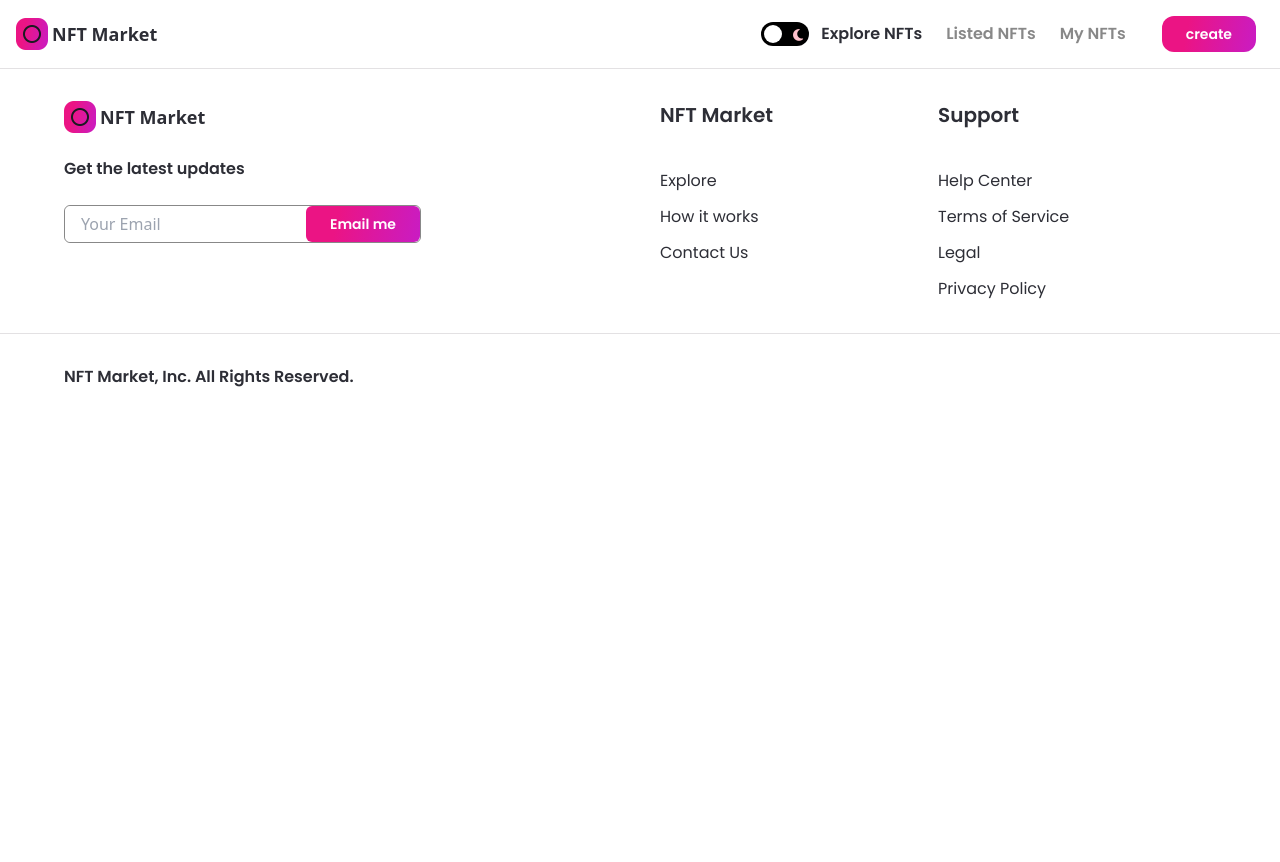
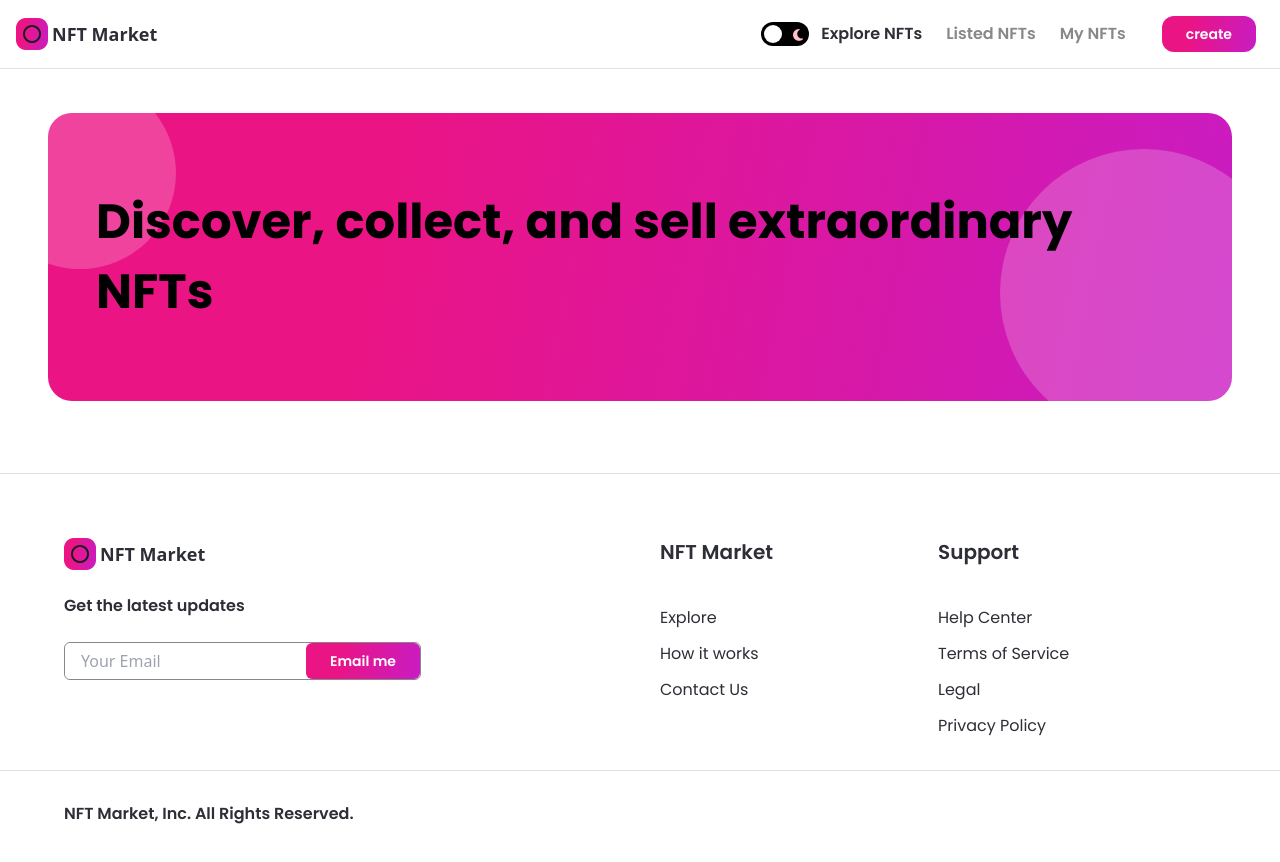
Before and after one commit to Mritunjay004/nft-marketplace, a Next.js app: page / in a window 1280 px wide. Shown: the top 862 px of the page. Before the commit the page ends 800 px from the top, so only its background shows below. Built offline with nearby package versions, Linux system fonts and the light colour scheme.

Commit message:
adding banner

```diff
--- /dev/null
+++ b/components/Banner.jsx
@@ -0,0 +1,9 @@
+const Banner = ({ name, childStyles, parentStyles }) => (
+  <div className={`relative w-full flex items-center z-0 overflow-hidden nft-gradient ${parentStyles}`}>
+    <p className={`font-bold text-5xl font-poppins leading-70 ${childStyles}`}>{name}</p>
+    <div className="absolute w-48 h-48 sm:w-32 sm:h-32 rounded-full white-bg -top-9 -left-16 -z-5 " />
+    <div className="absolute w-72 h-72 sm:w-56 sm:h-56 rounded-full white-bg -bottom-9 -right-14 -z-5 " />
+  </div>
+);
+
+export default Banner;
--- a/components/index.js
+++ b/components/index.js
@@ -1,5 +1,6 @@
 import Navbar from './Navbar';
 import Footer from './Footer';
 import Button from './Button';
+import Banner from './Banner';
 
-export { Navbar, Footer, Button };
+export { Navbar, Footer, Button, Banner };
--- a/pages/_app.js
+++ b/pages/_app.js
@@ -9,7 +9,10 @@
 
     <div className="dark:bg-nft-dark bg-white min-h-screen">
       <Navbar />
-      <Component {...pageProps} />
+      <div className="pt-65">
+
+        <Component {...pageProps} />
+      </div>
       <Footer />
     </div>
     <Script src="https://kit.fontawesome.com/59111ca0b1.js" crossOrigin="anonymous" />
--- a/pages/index.js
+++ b/pages/index.js
@@ -1,6 +1,14 @@
+import { Banner } from '../components';
+
 const Home = () => (
-  <div>
-    <h1 className="text-3xl font-bold underline">Hello world </h1>
+  <div className="flex justify-center sm:px-4 p-12">
+    <div className="w-full minmd:w-4/5">
+      <Banner
+        name="Discover, collect, and sell extraordinary NFTs"
+        childrentStyles="md:text-4xl sm:text-2xl xs:text-xl text-left "
+        parentStyles="justify-start mb-6 h-72 sm:h-60 p-12 xs:p-4 xs:h-44 rounded-3xl"
+      />
+    </div>
   </div>
 );
 
```
